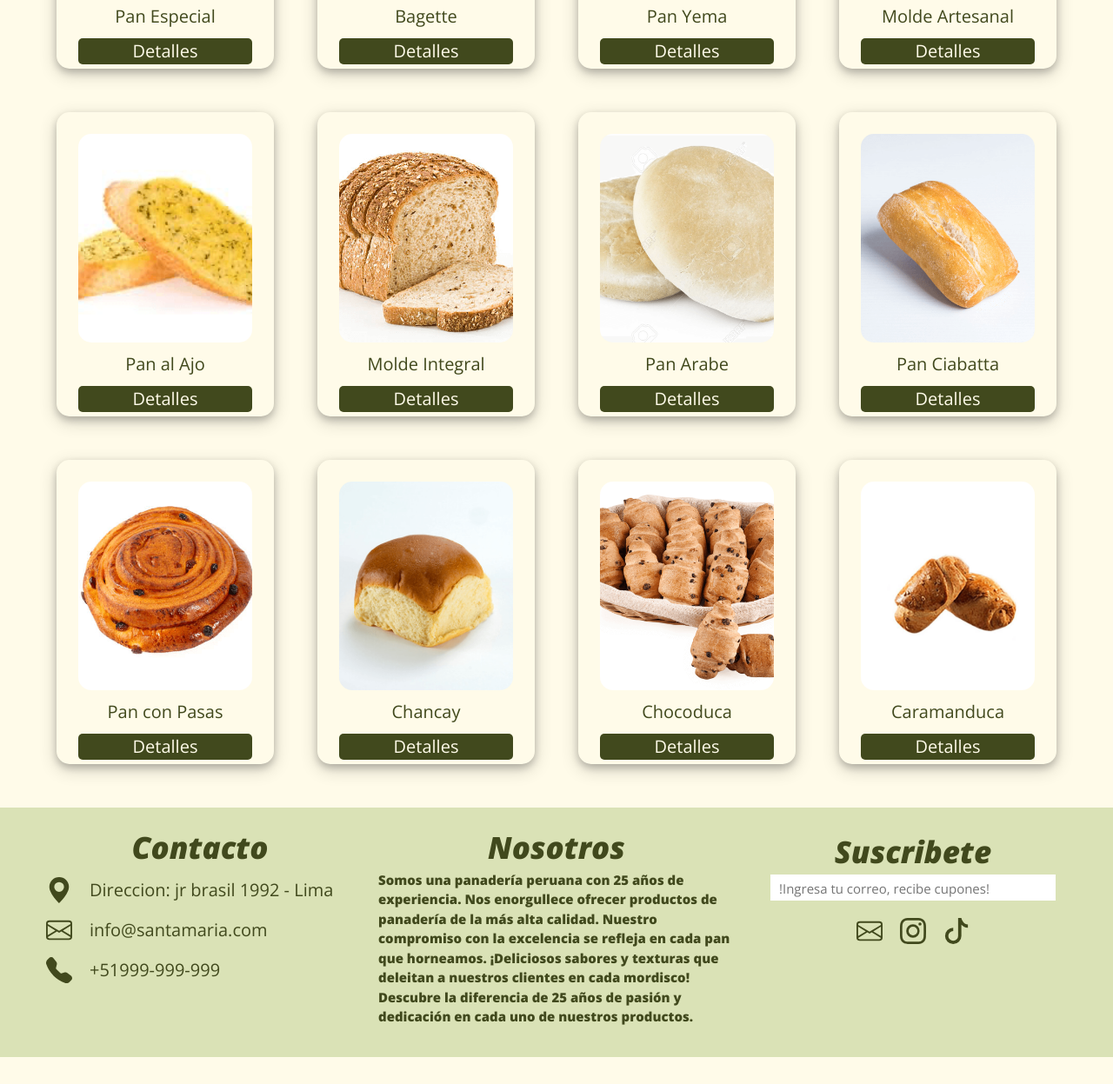
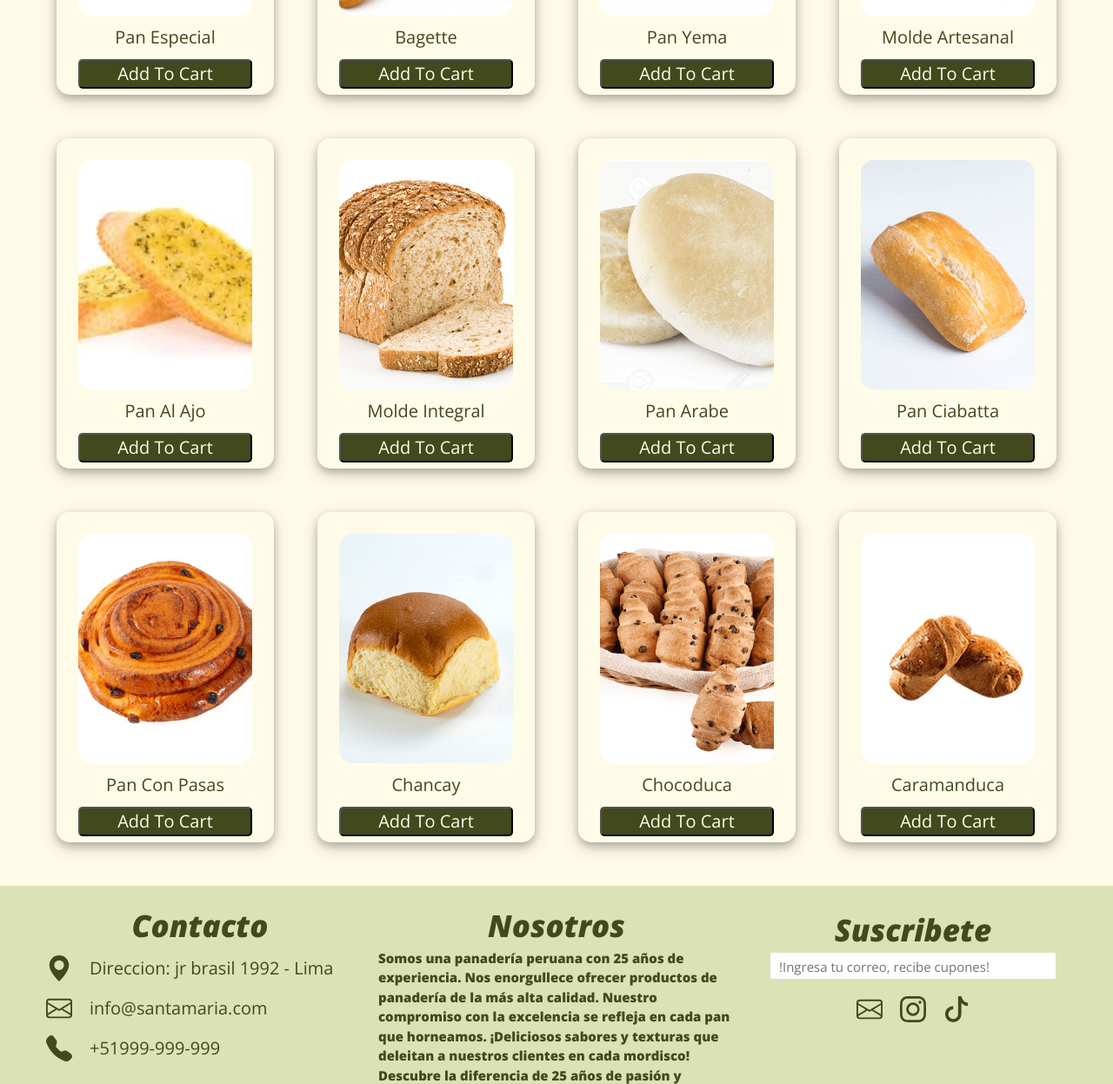
Before and after one commit to BryhanS/PFSalazar, a website: page pages/category.html in a window 1280 px wide. Shown: the part 478-1725 px from the top of the page at 87% size. Before the commit the page ends 1694 px from the top, so only its background shows below. Drawn offline with nearby package versions, Linux system fonts and the light colour scheme.

Commit message:
adding js

```diff
--- /dev/null
+++ b/db/products.js
@@ -0,0 +1,29 @@
+"use strict";
+
+class Producto {
+  constructor(id, nombre, precio) {
+    this.id = id;
+    this.nombre = nombre;
+    this.precio = precio;
+    this.imagen = `product-${id}.png`;
+    this.altinf = `la imagen contiene ${nombre}`;
+  }
+}
+
+const productos = [];
+
+productos.push(new Producto("1", "Pan Especial", 3.5));
+productos.push(new Producto("2", "Bagette", 1.5));
+productos.push(new Producto("3", "Pan Yema", 0.5));
+productos.push(new Producto("4", "Molde Artesanal", 12));
+productos.push(new Producto("5", "Pan al Ajo", 7.5));
+productos.push(new Producto("6", "Molde Integral", 15.5));
+productos.push(new Producto("7", "Pan Arabe", 0.5));
+productos.push(new Producto("8", "Pan Ciabatta", 0.3));
+productos.push(new Producto("9", "Pan con Pasas", 1.9));
+productos.push(new Producto("10", "Chancay", 1.5));
+productos.push(new Producto("11", "Chocoduca", 0.25));
+productos.push(new Producto("12", "Caramanduca", 0.3));
+
+JSON.parse(localStorage.getItem("productos")) ||
+  localStorage.setItem("productos", JSON.stringify(productos));
--- /dev/null
+++ b/js/app.js
@@ -0,0 +1,30 @@
+"use strict";
+
+const divProducto = document.getElementById("shop");
+
+let productosVenta = JSON.parse(localStorage.getItem("productos"));
+
+document.addEventListener("DOMContentLoaded", () => {
+  CardsProducts(productosVenta);
+});
+
+export const CardsProducts = (productos) => {
+  divProducto.innerHTML = "";
+  productosVenta.forEach((producto) => {
+    const { nombre, precio, imagen, altinf } = producto;
+
+    let card = document.createElement("div");
+    card.className = "card-body";
+    card.innerHTML = `
+        <img
+        src="../assets/img/${imagen}"
+        alt="${altinf}"
+        />
+        <span>${nombre}</span>
+        <button type="button">add to cart</a>
+
+    `;
+
+    divProducto.appendChild(card);
+  });
+};
--- a/pages/category.html
+++ b/pages/category.html
@@ -136,106 +136,7 @@
       <section class="product-section">
         <h1>Catalogo de Productos</h1>
 
-        <div class="card-container">
-          <div class="card-body team-animtion">
-            <img
-              src="../assets/img/product-1.png"
-              alt="imagen de pan especial"
-            />
-            <span>Pan Especial</span>
-            <a href="">Detalles</a>
-          </div>
-
-          <div class="card-body">
-            <img
-              src="../assets/img/product-2.png"
-              alt="imagen de pan bagette"
-            />
-            <span>Bagette</span>
-            <a href="">Detalles</a>
-          </div>
-
-          <div class="card-body">
-            <img src="../assets/img/product-3.png" alt="imagen de pan yema" />
-            <span>Pan Yema</span>
-            <a href="">Detalles</a>
-          </div>
-
-          <div class="card-body">
-            <img
-              src="../assets/img/product-4.png"
-              alt="imagen de pan molde artesanal"
-            />
-            <span>Molde Artesanal</span>
-            <a href="">Detalles</a>
-          </div>
-
-          <div class="card-body">
-            <img src="../assets/img/product-5.png" alt="imagen de pan al ajo" />
-            <span>Pan al Ajo</span>
-            <a href="">Detalles</a>
-          </div>
-
-          <div class="card-body">
-            <img
-              src="../assets/img/product-6.png"
-              alt="imagen de pan molde integral"
-            />
-            <span>Molde Integral</span>
-            <a href="">Detalles</a>
-          </div>
-
-          <div class="card-body">
-            <img src="../assets/img/product-7.png" alt="imagen de pan arabe" />
-            <span>Pan Arabe</span>
-            <a href="">Detalles</a>
-          </div>
-
-          <div class="card-body">
-            <img
-              src="../assets/img/product-8.png"
-              alt="imagen de pan ciabatta "
-            />
-            <span>Pan Ciabatta</span>
-            <a href="">Detalles</a>
-          </div>
-
-          <div class="card-body">
-            <img
-              src="../assets/img/product-9.png"
-              alt="imagen de pan especial con pasas"
-            />
-            <span>Pan con Pasas</span>
-            <a href="">Detalles</a>
-          </div>
-
-          <div class="card-body">
-            <img
-              src="../assets/img/product-10.png"
-              alt="imagen de pan chancay"
-            />
-            <span>Chancay</span>
-            <a href="">Detalles</a>
-          </div>
-
-          <div class="card-body">
-            <img
-              src="../assets/img/product-11.png"
-              alt="imagen de caramanduca de chocolate"
-            />
-            <span>Chocoduca</span>
-            <a href="">Detalles</a>
-          </div>
-
-          <div class="card-body">
-            <img
-              src="../assets/img/product-12.png"
-              alt="imagen de caramanduca clasica"
-            />
-            <span>Caramanduca</span>
-            <a href="">Detalles</a>
-          </div>
-        </div>
+        <div id="shop" class="card-container"></div>
       </section>
     </main>
 
@@ -357,5 +258,8 @@
       integrity="sha384-ENjdO4Dr2bkBIFxQpeoTz1HIcje39Wm4jDKdf19U8gI4ddQ3GYNS7NTKfAdVQSZe"
       crossorigin="anonymous"
     ></script>
+
+    <script type="module" src="../db/products.js"></script>
+    <script type="module" src="../js/app.js"></script>
   </body>
 </html>
--- a/scss/base/_global.scss
+++ b/scss/base/_global.scss
@@ -14,7 +14,8 @@ body {
         list-style: none;
     }
 
-    a {
+    a,
+    button {
         color: v.$background-secondary;
         text-decoration: none;
         font-size: 2rem;
--- a/scss/components/_card.scss
+++ b/scss/components/_card.scss
@@ -4,7 +4,7 @@
 
 .card-body {
     display: block;
-    height: 35rem;
+    height: 38rem;
     width: 25rem;
     margin: 2.5rem;
     box-shadow: 0 4px 8px 0 rgba(0, 0, 0, 0.2), 0 6px 20px 0 rgba(0, 0, 0, 0.19);
@@ -23,13 +23,15 @@
         margin: 1rem;
         font-size: 2rem;
         text-align: center;
+        text-transform: capitalize;
         color: v.$text-primary;
     }
 
-    a {
-        display: block;
+    button {
         background-color: v.$text-primary;
         text-align: center;
         border-radius: 5px;
+        text-transform: capitalize;
+        width: 100%;
     }
 }
```
Also changed, not shown: assets/css/styles.css, readme.md, 1 other file.
